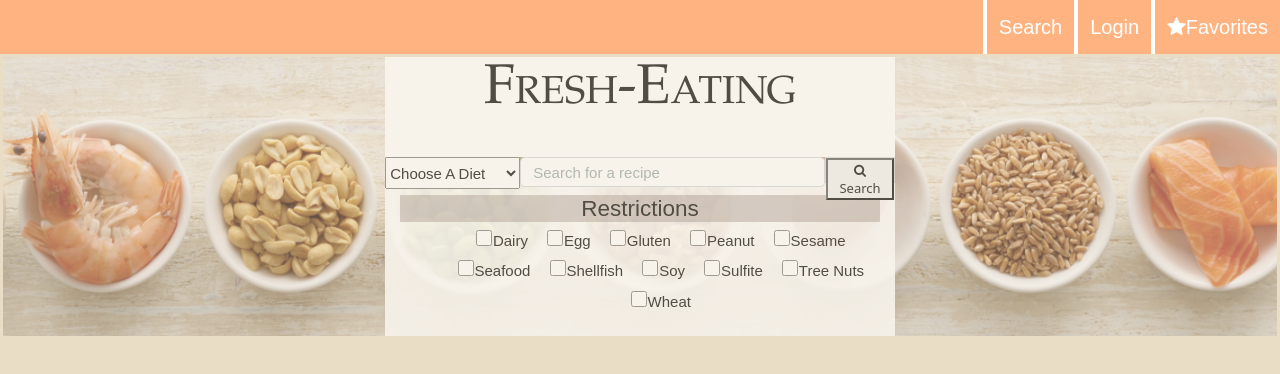
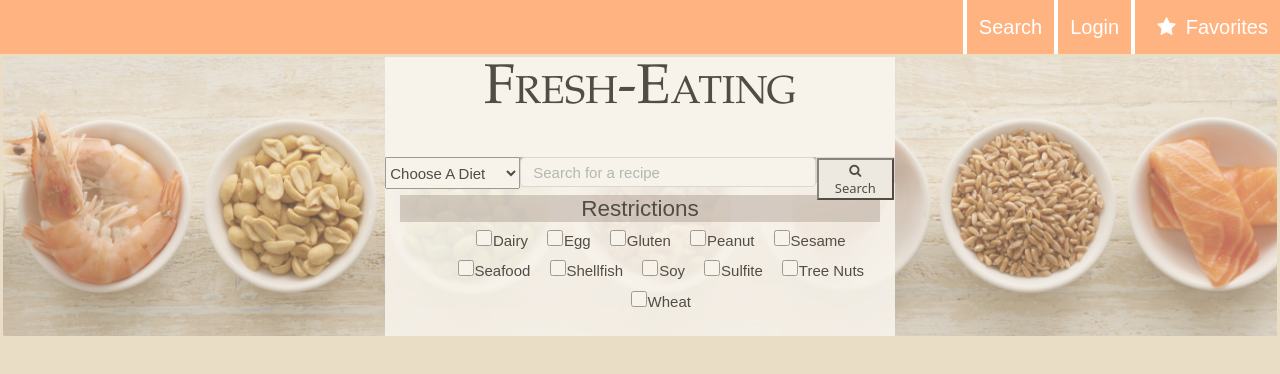
Before and after one commit to lav7patel/Fresh-eating, a React (Create React App) app in the folder client/: page / in a window 1280 px wide. Shown: the top 374 px of the page. Built offline with nearby package versions, Linux system fonts and the light colour scheme.

Commit message:
fixed errors/back to old nav

```diff
--- a/client/src/index.css
+++ b/client/src/index.css
@@ -214,3 +214,6 @@ img {
 .restrictions{
   text-align: center;
 }
+.fa{
+  padding: 1px .5em 1px .5em ;
+}
```
